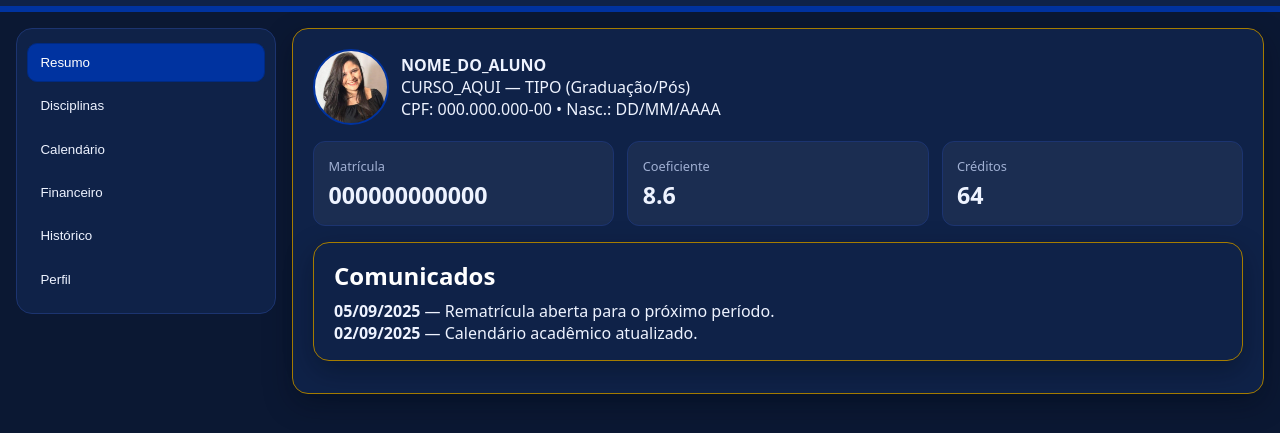
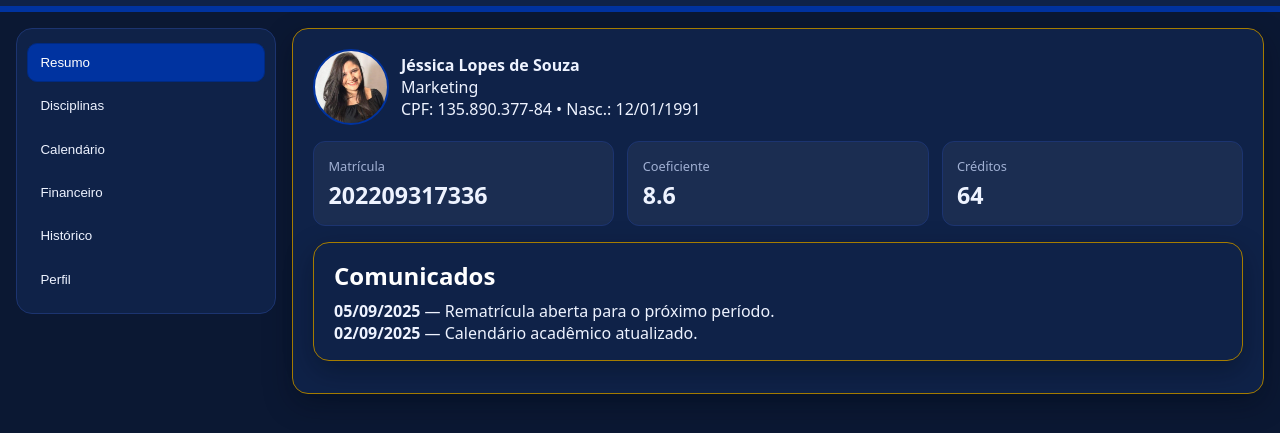
Before and after one commit to vaztati-sys/portal-estacio, a plain HTML site: page index.html in a window 1280 px wide. Shown: the part 53-486 px from the top of the page. Drawn offline with Linux system fonts and the light colour scheme.

Commit message:
Update index.html

```diff
--- a/index.html
+++ b/index.html
@@ -52,13 +52,13 @@
       <div class="idcard">
         <div class="avatar" style="background-image:url('foto.jpg')"></div>
         <div>
-          <div class="name" style="font-weight:900">NOME_DO_ALUNO</div>
-          <div class="muted">CURSO_AQUI — TIPO (Graduação/Pós)</div>
-          <div class="muted">CPF: 000.000.000-00 • Nasc.: DD/MM/AAAA</div>
+          <div class="name" style="font-weight:900">Jéssica Lopes de Souza</div>
+          <div class="muted">Marketing</div>
+          <div class="muted">CPF: 135.890.377-84 • Nasc.: 12/01/1991</div>
         </div>
       </div>
       <div class="grid-3">
-        <div class="kpi"><div class="kpi-label">Matrícula</div><div class="kpi-value">000000000000</div></div>
+        <div class="kpi"><div class="kpi-label">Matrícula</div><div class="kpi-value">202209317336</div></div>
         <div class="kpi"><div class="kpi-label">Coeficiente</div><div class="kpi-value">8.6</div></div>
         <div class="kpi"><div class="kpi-label">Créditos</div><div class="kpi-value">64</div></div>
       </div>
```
